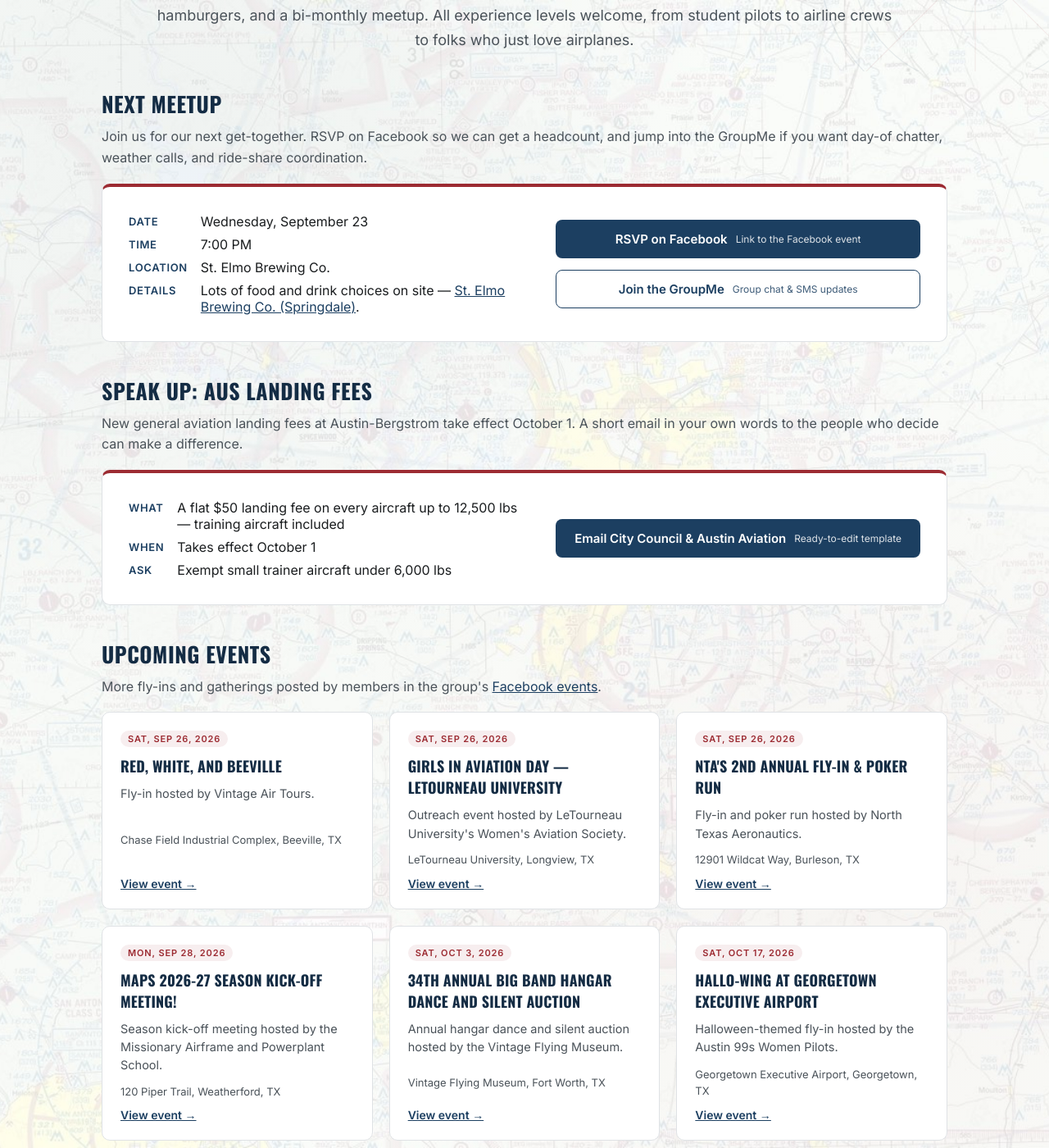
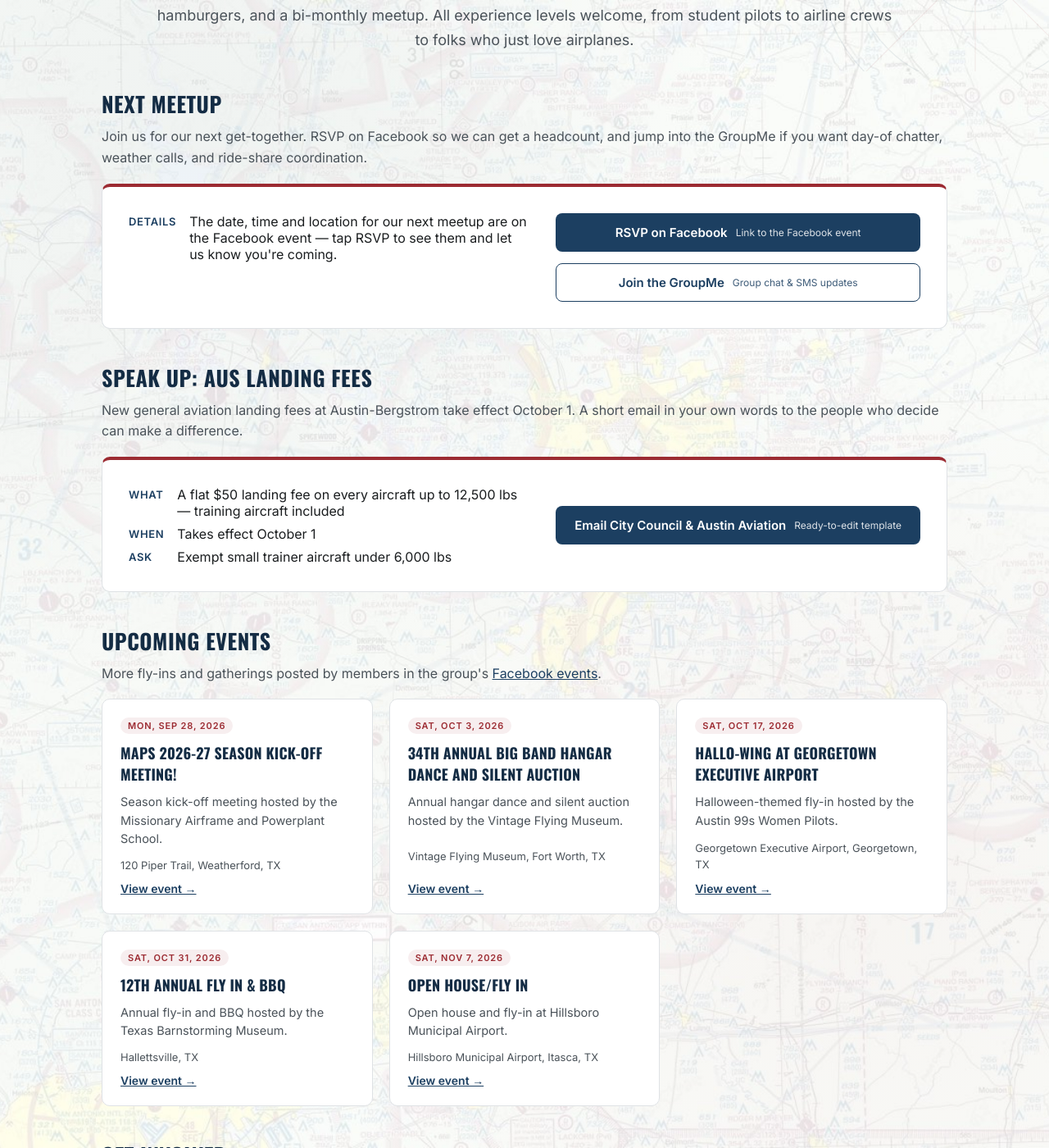
Before and after one commit to aboyden/austinpilots, a Jekyll site: the page built from index.html, in a window 1280 px wide and 1400 px high, scrolled down 275 px. Shown: the whole window at 82% size. Built offline with Jekyll 4.4.1, drawn with Linux system fonts in a browser that asks for light colours.

Commit message:
Point Next Meetup at the new Facebook event; remove Sat Sep 26 events from Upcoming Events

```diff
--- a/index.html
+++ b/index.html
@@ -30,25 +30,13 @@ description: Austin Pilots — fly-outs, hangar talk, and monthly meetups for th
     <div class="meetup">
       <div class="meetup-details">
         <dl>
-          <dt>Date</dt>
-          <dd>Wednesday, September 23</dd>
-
-          <dt>Time</dt>
-          <dd>7:00 PM</dd>
-
-          <dt>Location</dt>
-          <dd>St. Elmo Brewing Co.</dd>
-
           <dt>Details</dt>
-          <dd>
-            Lots of food and drink choices on site —
-            <a href="https://www.stelmobrewing.com/springdale" target="_blank" rel="noopener">St. Elmo Brewing Co. (Springdale)</a>.
-          </dd>
+          <dd>The date, time and location for our next meetup are on the Facebook event &mdash; tap RSVP to see them and let us know you're coming.</dd>
         </dl>
       </div>
 
       <div class="meetup-links">
-        <a class="btn btn-facebook" href="https://fb.me/e/82DG8GJS6" target="_blank" rel="noopener">
+        <a class="btn btn-facebook" href="https://www.facebook.com/events/2353851842097286" target="_blank" rel="noopener">
           RSVP on Facebook
           <small>Link to the Facebook event</small>
         </a>
@@ -101,27 +89,6 @@ description: Austin Pilots — fly-outs, hangar talk, and monthly meetups for th
       <a href="https://www.facebook.com/groups/austinpilots/events" target="_blank" rel="noopener">Facebook events</a>.
     </p>
     <div class="card-grid">
-      <div class="card">
-        <span class="tag">Sat, Sep 26, 2026</span>
-        <h3>Red, White, and Beeville</h3>
-        <p>Fly-in hosted by Vintage Air Tours.</p>
-        <p style="font-size: 13px; color: var(--ink-soft);">Chase Field Industrial Complex, Beeville, TX</p>
-        <a class="card-link" href="https://www.facebook.com/events/chase-field-industrial-complex/red-white-and-beeville/1016304851365265/" target="_blank" rel="noopener">View event &rarr;</a>
-      </div>
-      <div class="card">
-        <span class="tag">Sat, Sep 26, 2026</span>
-        <h3>Girls in Aviation Day &mdash; LeTourneau University</h3>
-        <p>Outreach event hosted by LeTourneau University's Women's Aviation Society.</p>
-        <p style="font-size: 13px; color: var(--ink-soft);">LeTourneau University, Longview, TX</p>
-        <a class="card-link" href="https://www.facebook.com/events/200-airpark-dr-longview-tx-75603-7061-united-states/girls-in-aviation-day-letourneau-university/27111350841803416/" target="_blank" rel="noopener">View event &rarr;</a>
-      </div>
-      <div class="card">
-        <span class="tag">Sat, Sep 26, 2026</span>
-        <h3>NTA's 2nd Annual Fly-in &amp; Poker Run</h3>
-        <p>Fly-in and poker run hosted by North Texas Aeronautics.</p>
-        <p style="font-size: 13px; color: var(--ink-soft);">12901 Wildcat Way, Burleson, TX</p>
-        <a class="card-link" href="https://www.facebook.com/events/12901-wildcat-way-north-burleson-tx-united-states-texas-76028/ntas-2nd-annual-fly-in-poker-run/1612123220527525/" target="_blank" rel="noopener">View event &rarr;</a>
-      </div>
       <div class="card">
         <span class="tag">Mon, Sep 28, 2026</span>
         <h3>MAPS 2026-27 Season Kick-off Meeting!</h3>
```
